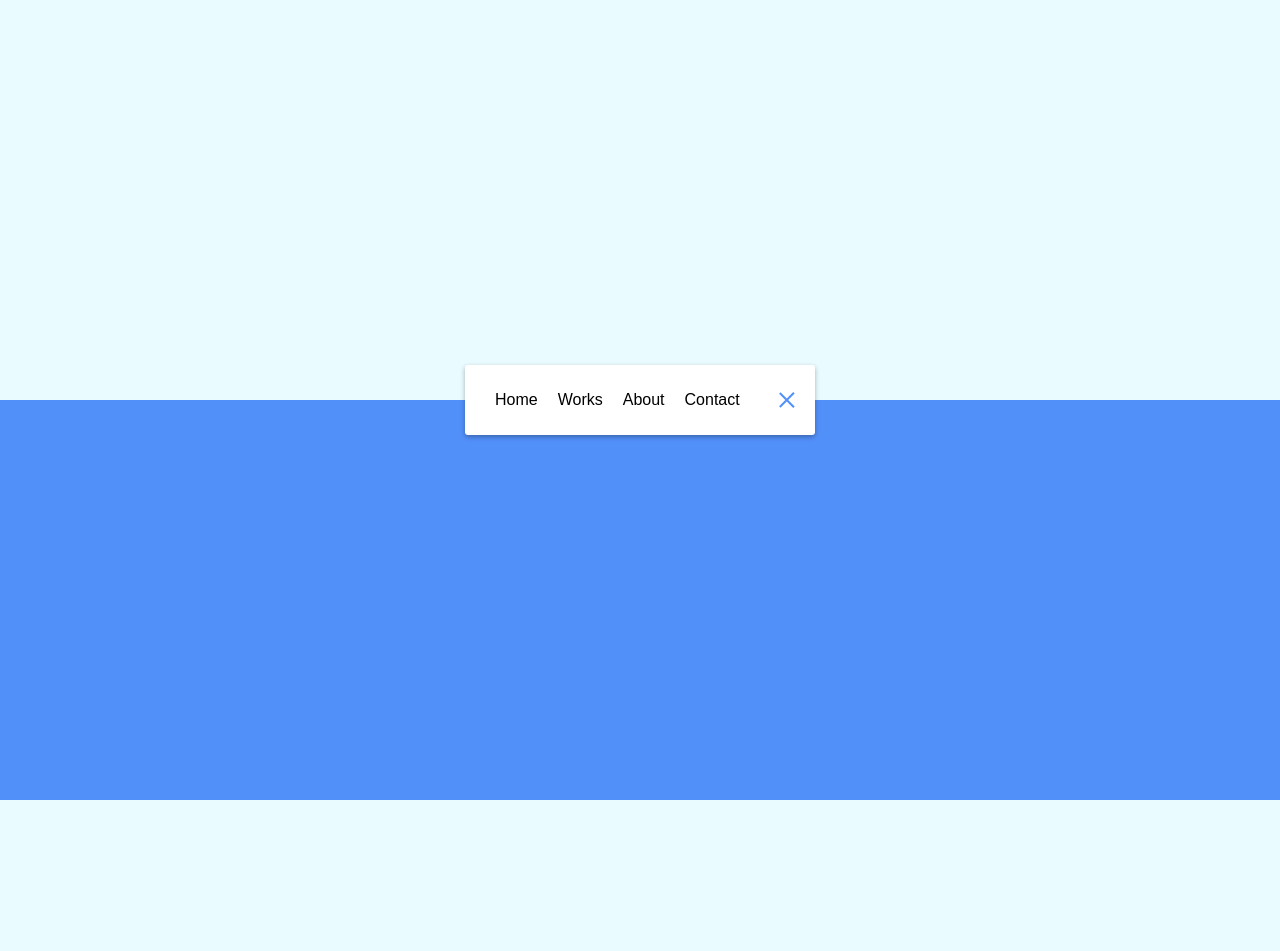
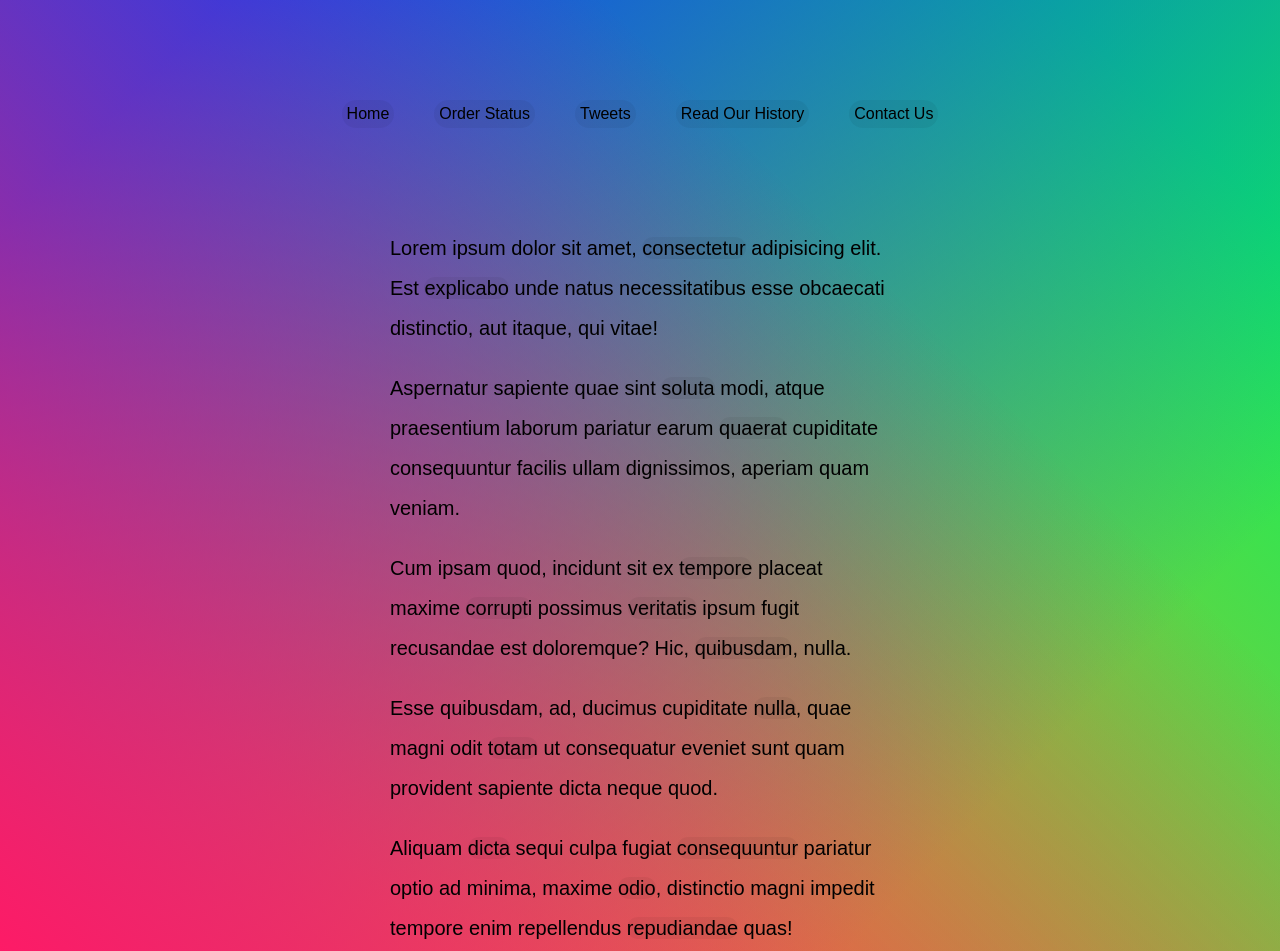
Before and after one commit to Laodu5244/javascript-demo, a plain HTML site: page nav动画/index.html in a window 1280 px wide. Shown: the top 951 px of the page. Before the commit the page ends 800 px from the top, so only its background shows below. Drawn offline with Linux system fonts and the light colour scheme; a web font is replaced by a local one.

Commit message:
Add files via upload

```diff
--- a/nav动画/index.html
+++ b/nav动画/index.html
@@ -3,34 +3,28 @@
 
 <head>
   <meta charset="UTF-8">
-  <title>Document</title>
+  <title>Follow Along Nav</title>
   <link rel="stylesheet" href="./style.css">
 </head>
 
 <body>
-  <nav class="active" id="nav">
-    <ul>
+  <nav>
+    <ul class="menu">
       <li><a href="#">Home</a></li>
-      <li><a href="#">Works</a></li>
-      <li><a href="#">About</a></li>
-      <li><a href="#">Contact</a></li>
+      <li><a href="#">Order Status</a></li>
+      <li><a href="#">Tweets</a></li>
+      <li><a href="#">Read Our History</a></li>
+      <li><a href="#">Contact Us</a></li>
     </ul>
-    <button class="icon" id="toggle">
-      <div class="line line1"></div>
-      <div class="line line2"></div>
-    </button>
   </nav>
-
-  <script>
-    function el(el) {
-      return document.getElementById(el)
-    }
-    let toggle = el('toggle'), nav = el('nav');
-
-    toggle.addEventListener('click', () => {
-      nav.classList.toggle('active')
-    })
-  </script>
+  <div class="wrapper">
+    <p>Lorem ipsum dolor sit amet, <a href="">consectetur</a> adipisicing elit. Est <a href="">explicabo</a> unde natus necessitatibus esse obcaecati distinctio, aut itaque, qui vitae!</p>
+    <p>Aspernatur sapiente quae sint <a href="">soluta</a> modi, atque praesentium laborum pariatur earum <a href="">quaerat</a> cupiditate consequuntur facilis ullam dignissimos, aperiam quam veniam.</p>
+    <p>Cum ipsam quod, incidunt sit ex <a href="">tempore</a> placeat maxime <a href="">corrupti</a> possimus <a href="">veritatis</a> ipsum fugit recusandae est doloremque? Hic, <a href="">quibusdam</a>, nulla.</p>
+    <p>Esse quibusdam, ad, ducimus cupiditate <a href="">nulla</a>, quae magni odit <a href="">totam</a> ut consequatur eveniet sunt quam provident sapiente dicta neque quod.</p>
+    <p>Aliquam <a href="">dicta</a> sequi culpa fugiat <a href="">consequuntur</a> pariatur optio ad minima, maxime <a href="">odio</a>, distinctio magni impedit tempore enim repellendus <a href="">repudiandae</a> quas!</p>
+  </div>
+<script src="./index.js"></script>
 </body>
 
 </html>
--- /dev/null
+++ b/nav动画/index.js
@@ -0,0 +1,22 @@
+const triggers = document.querySelectorAll('a');
+  const highlight = document.createElement('span');
+  highlight.classList.add('high');
+  document.body.appendChild(highlight);
+
+  function highlightLink() {
+    const linkCoords = this.getBoundingClientRect();
+    console.log(linkCoords);
+    const coords = {
+      width: linkCoords.width,
+      height: linkCoords.height,
+      top: linkCoords.top + window.scrollY,
+      left: linkCoords.left + window.scrollX
+    };
+
+    highlight.style.width = `${coords.width}px`;
+    highlight.style.height = `${coords.height}px`;
+    highlight.style.transform = `translate(${coords.left}px, ${coords.top}px)`;
+
+  }
+
+  triggers.forEach(a => a.addEventListener('mouseenter', highlightLink));
--- a/nav动画/style.css
+++ b/nav动画/style.css
@@ -1,105 +1,63 @@
-@import url('https://fonts.googleapis.com/css?family=Muli&display=swap');
-
-* {
+html {
   box-sizing: border-box;
 }
 
-body {
-  background-color: #eafbff;
-  background-image: linear-gradient(to bottom,
-      #eafbff 0%,
-      #eafbff 50%,
-      #5290f9 50%,
-      #5290f9 100%);
-  font-family: 'Muli', sans-serif;
-  display: flex;
-  align-items: center;
-  justify-content: center;
-  height: 100vh;
-  margin: 0;
+*,
+*:before,
+*:after {
+  box-sizing: inherit;
 }
 
-nav {
-  background-color: #fff;
-  padding: 20px;
-  width: 80px;
-  display: flex;
-  align-items: center;
-  justify-content: center;
-  border-radius: 3px;
-  box-shadow: 0 2px 5px rgba(0, 0, 0, 0.3);
-  transition: width 0.6s linear;
-  overflow-x: hidden;
+body {
+  min-height: 100vh;
+  margin: 0;
+  font-family: sans-serif;
+  background:
+    linear-gradient(45deg, hsla(340, 100%, 55%, 1) 0%, hsla(340, 100%, 55%, 0) 70%),
+    linear-gradient(135deg, hsla(225, 95%, 50%, 1) 10%, hsla(225, 95%, 50%, 0) 80%),
+    linear-gradient(225deg, hsla(140, 90%, 50%, 1) 10%, hsla(140, 90%, 50%, 0) 80%),
+    linear-gradient(315deg, hsla(35, 95%, 55%, 1) 100%, hsla(35, 95%, 55%, 0) 70%);
 }
 
-nav.active {
-  width: 350px;
+.wrapper {
+  margin: 0 auto;
+  max-width: 500px;
+  font-size: 20px;
+  line-height: 2;
+  position: relative;
 }
 
-nav ul {
-  display: flex;
-  list-style-type: none;
-  padding: 0;
-  margin: 0;
-  width: 0;
-  transition: width 0.6s linear;
+a {
+  text-decoration: none;
+  color: black;
+  background: rgba(0, 0, 0, 0.05);
+  border-radius: 20px;
 }
 
-nav.active ul {
-  width: 100%;
+.high {
+  transition: all 0.2s;
+  border-bottom: 2px solid white;
+  position: absolute;
+  top: 0;
+  background: white;
+  left: 0;
+  z-index: -1;
+  border-radius: 20px;
+  display: block;
+  box-shadow: 0 0 10px rgba(0, 0, 0, 0.2);
 }
 
-nav ul li {
-  transform: rotateY(0deg);
-  opacity: 0;
-  transition: transform 0.6s linear, opacity 0.6s linear;
+.menu {
+  padding: 0;
+  display: flex;
+  list-style: none;
+  justify-content: center;
+  margin: 100px 0;
 }
 
-nav.active ul li {
-  opacity: 1;
-  transform: rotateY(360deg);
+.menu a {
+  display: inline-block;
+  padding: 5px;
+  margin: 0 20px;
+  color: black;
 }
-
-nav ul a {
-  position: relative;
-  color: #000;
-  text-decoration: none;
-  margin: 0 10px;
-}
-
-.icon {
-  background-color: #fff;
-  border: 0;
-  cursor: pointer;
-  padding: 0;
-  position: relative;
-  height: 30px;
-  width: 30px;
-}
-
-.icon:focus {
-  outline: 0;
-}
-
-.icon .line {
-  background-color: #5290f9;
-  height: 2px;
-  width: 20px;
-  position: absolute;
-  top: 10px;
-  left: 5px;
-  transition: transform 0.6s linear;
-}
-
-.icon .line2 {
-  top: auto;
-  bottom: 10px;
-}
-
-nav.active .icon .line1 {
-  transform: rotate(-765deg) translateY(5.5px);
-}
-
-nav.active .icon .line2 {
-  transform: rotate(765deg) translateY(-5.5px);
-}
```
